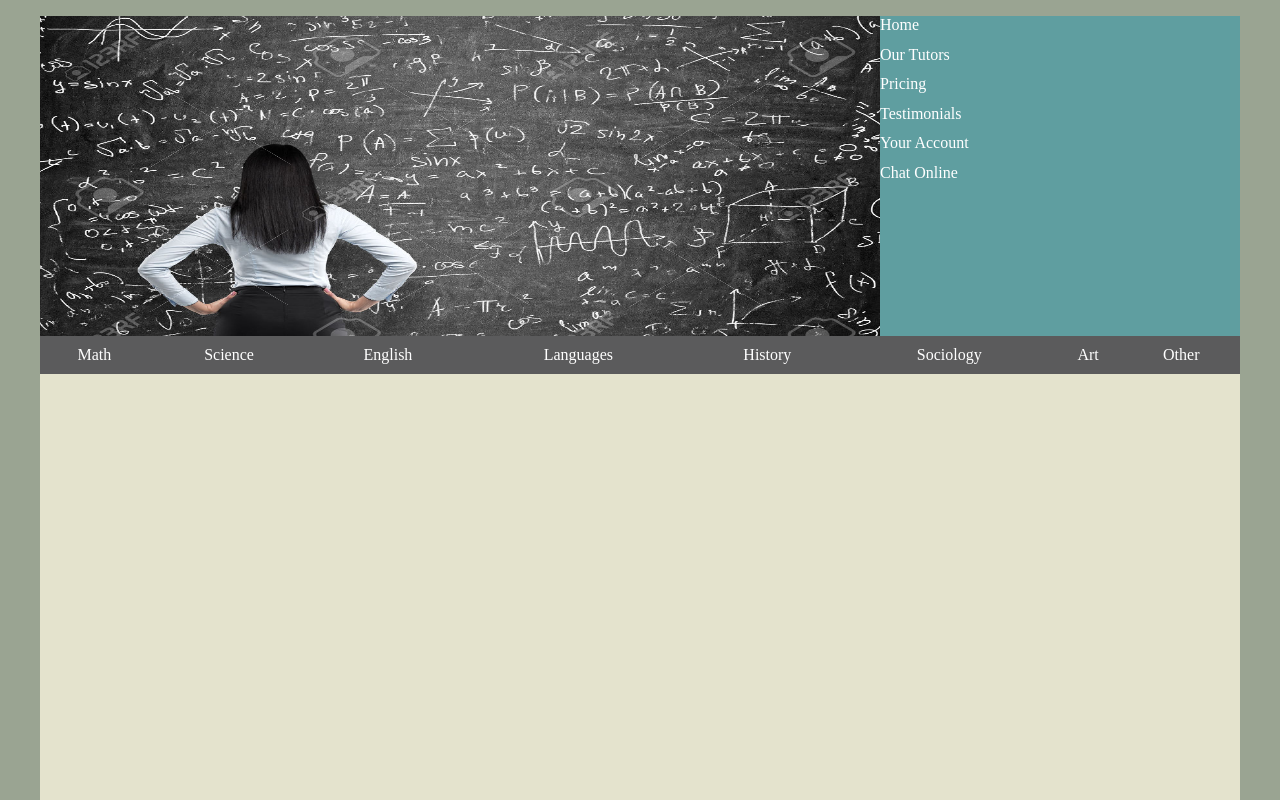
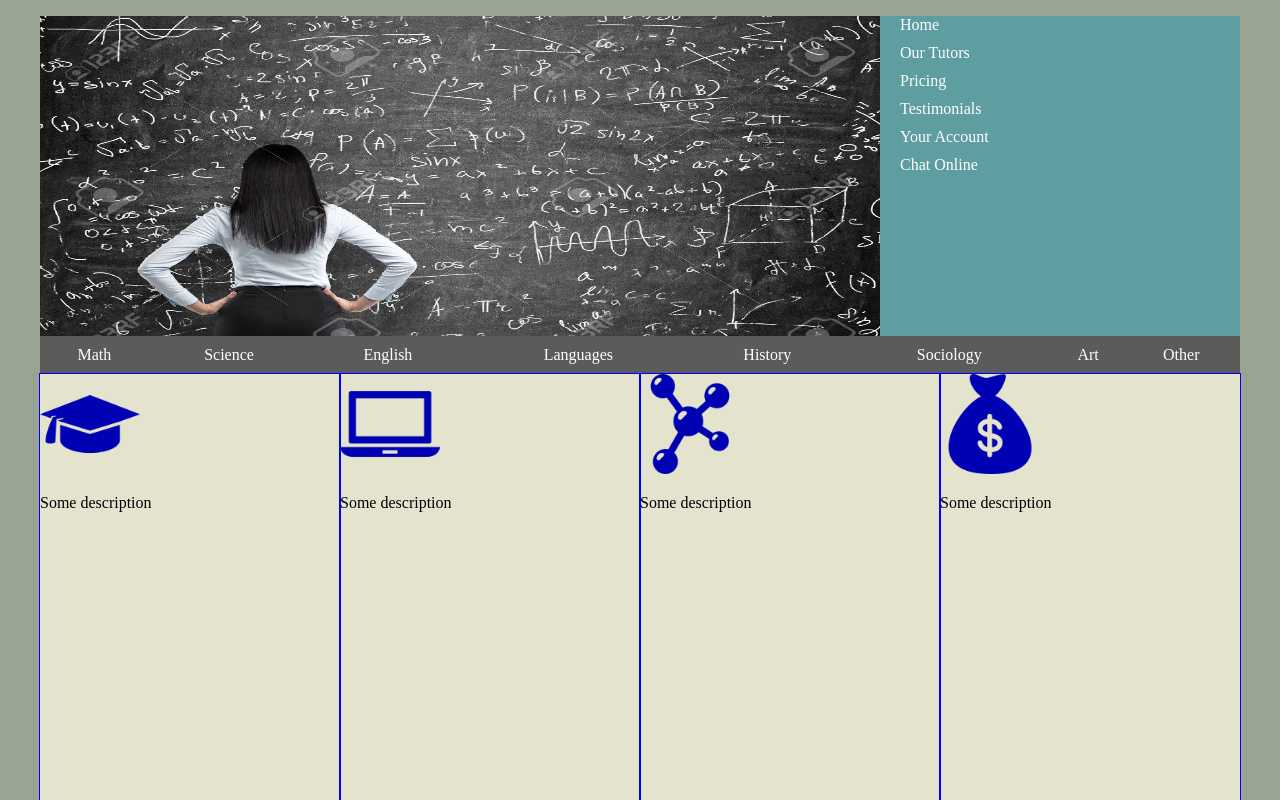
Before and after one commit to luislucatero21/web_luna, a plain HTML site: page A3/lab3_plays.html in a window 1280 px wide. Shown: the top 800 px of the page. Drawn offline with Linux system fonts and the light colour scheme.

Commit message:
images added

```diff
--- a/A3/lab3_grid.css
+++ b/A3/lab3_grid.css
@@ -15,10 +15,8 @@
 
 /* Global Structure Style */
 
-html {
+html, body {
     height: 100%;
-    width: 95%;
-    margin: auto;
 }
 
 nav {
--- a/A3/lab3_plays.html
+++ b/A3/lab3_plays.html
@@ -18,7 +18,7 @@
 
 <body>
       <header>
-      <img src="lab3_logo.jpg" alt="Slate Pencil Institution" class="cutimage"/>
+            <img src="img/logo.jpg" alt="Slate Pencil Institution" class="cutimage"/>
             <ul class="listhead">
                   <li><a href="#">Home</a></li>
                   <li><a href="#">Our Tutors</a></li>
@@ -27,7 +27,9 @@
                   <li><a href="#">Your Account</a></li>
                   <li><a href="#">Chat Online</a></li>
             </ul>
-      <nav>
+      </header>
+
+      <nav class="nav-header">
             <ul>
                   <li><a href="#">Math</a></li>
                   <li><a href="#">Science</a></li>
@@ -39,7 +41,25 @@
                   <li><a href="#">Other</a></li>
             </ul>
       </nav>
-      </header>
+
+      <div class="row">
+            <div class="col-1-4">
+                  <img src="img/student-cap.png" alt="Student cap" class="wrap-img"/>
+                  <p> Some description </p>
+            </div>
+            <div class="col-1-4">
+                  <img src="img/laptop.png" alt="Laptop" class="wrap-img"/>
+                  <p> Some description </p>
+            </div>
+            <div class="col-1-4">
+                  <img src="img/molecula.png" alt="Molecula" class="wrap-img"/>
+                  <p> Some description </p>
+            </div>
+            <div class="col-1-4">
+                  <img src="img/money-bag.png" alt="Money bag" class="wrap-img"/>
+                  <p> Some description </p>
+            </div>
+      </div>
 
  </body>
  </html>
--- a/A3/lab3_styles.css
+++ b/A3/lab3_styles.css
@@ -28,8 +28,9 @@ header, ul, nav, li, a {
     box-sizing: border-box;
 }
 
-body {
-    height: 100%;
+html {
+    width: 95%;
+    margin: auto;
 }
 
 header {
@@ -42,15 +43,21 @@ header {
     float: left;
     width: 70%;
     height: 100%;
+    margin-right: 20px;
 }
 
 .listhead > li{
-    margin: 1%;
+    vertical-align: center;
+    margin-top: 10px;
 }
 
 ul > li > a {
     text-decoration: none;
     color: white;
+}
+
+ul > li > a:hover {
+    color: blue;
 }
 
 html {
@@ -61,13 +68,21 @@ body {
     background-color: #E4E3CD;
 }
 
+.extension-body {
+    background-color: #E4E3CD;
+}
+
 ul {
     list-style-type: none;
 }
 
+.wrap-img {
+    height: 100px;
+}
+
 /* Navigation Styles */
 
-header > nav {
+.nav-header {
     background-color: #4F4F51;
 }
 
```
Also changed, not shown: A3/img/laptop.png (added), A3/img/logo.jpg (renamed from A3/lab3_logo.jpg), A3/img/molecula.png (added), A3/img/money-bag.png (added), A3/img/student-cap.png (added). Lines whose indentation alone changed are shown as unchanged.
